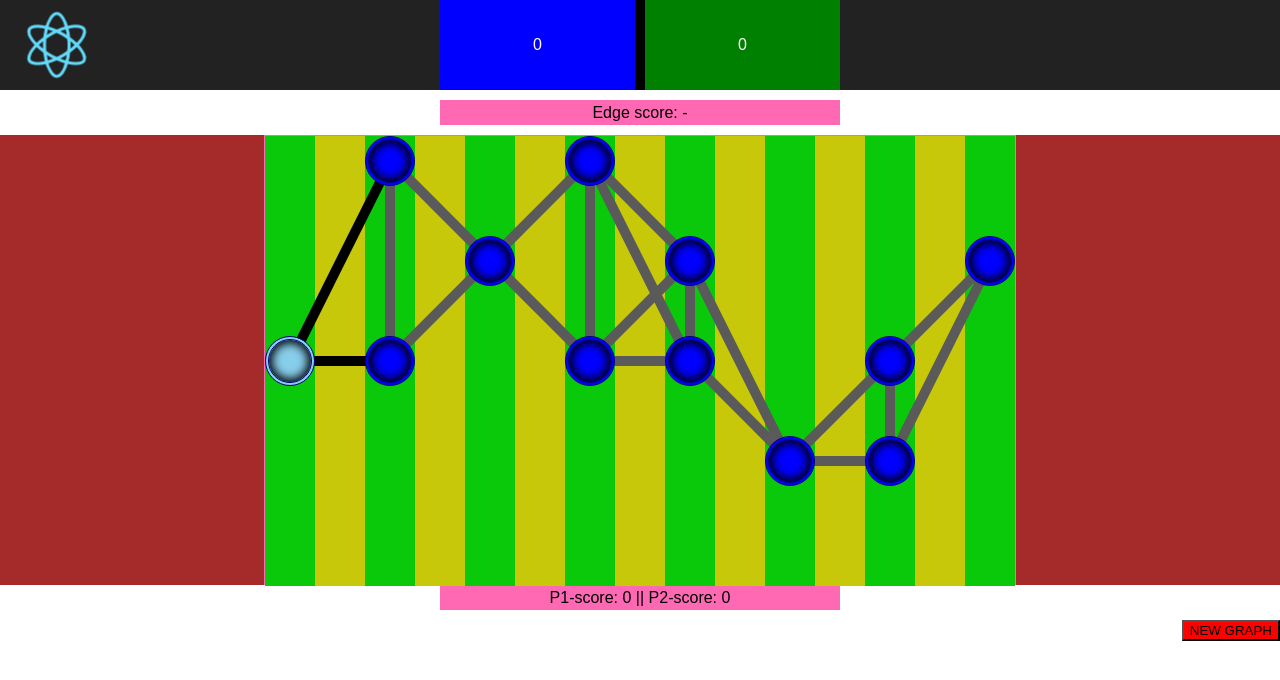
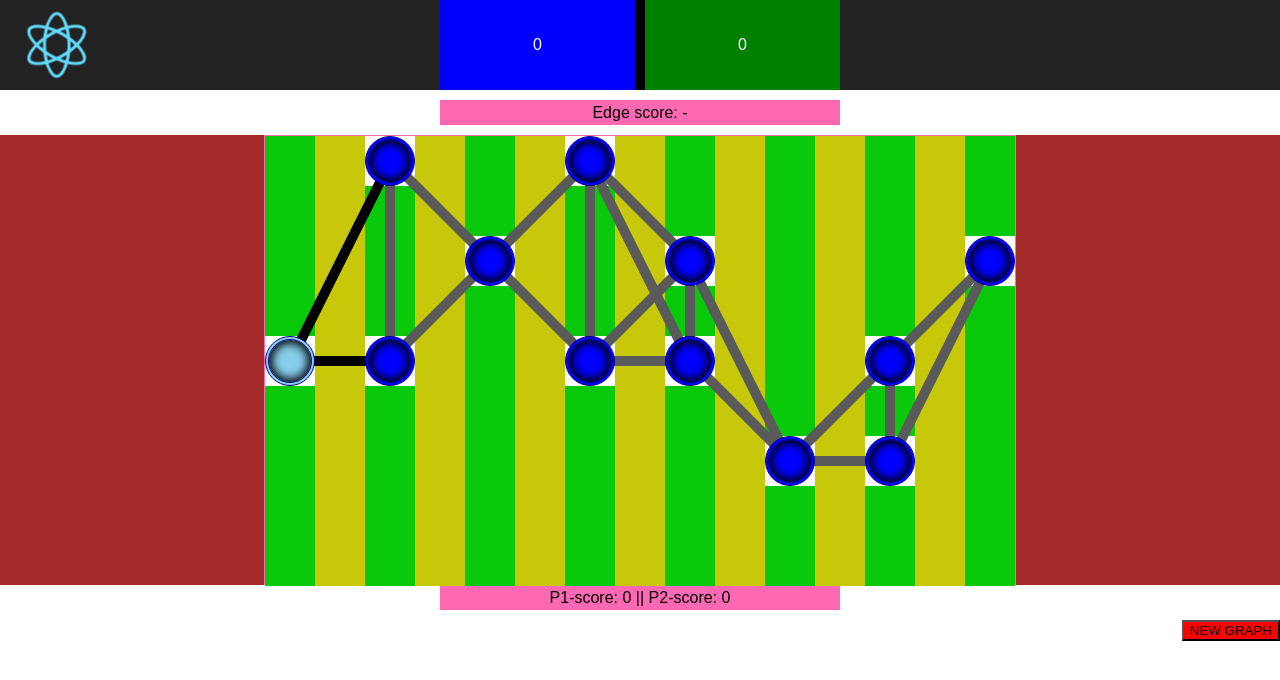
Before and after one commit to Schm000L/GraphGame, a React (Create React App) app: page / in a window 1280 px wide. Shown: the top 680 px of the page. Built offline with nearby package versions, Linux system fonts and the light colour scheme.

Commit message:
EdgeElement now use .attrs. No longer use NodeContainer for Node.

```diff
--- a/src/components/gridcomponents.tsx
+++ b/src/components/gridcomponents.tsx
@@ -25,29 +25,48 @@ export const EmptyBlock = styled.div`
     }
 `
 
-const NodeContainer = styled.div `
-    position:relative;
-    width:${BLOCKSIZE}px;
-    height:${BLOCKSIZE}px;
-    margin: 0;
-    background-color:rgb(200, 200, 10);
-    &:nth-child(odd) {
-        background-color:rgb(10, 200, 10);
-    }
-`
+// const NodeContainer = styled.div `
+//     position:relative;
+//     width:${BLOCKSIZE}px;
+//     height:${BLOCKSIZE}px;
+//     margin: 0;
+//     background-color:rgb(200, 200, 10);
+//     &:nth-child(odd) {
+//         background-color:rgb(10, 200, 10);
+//     }
+// `
 
 type NodeProps = {
     connected?: boolean
 }
 
-const NODE = styled.div `
+// const NODE = styled.div `
+//     box-sizing: border-box;
+//     width:${BLOCKSIZE}px;
+//     height:inherit;
+//     border-radius:${Math.floor(BLOCKSIZE/2)}px;
+//     background-color: ${(props:NodeProps = {connected: false}) => props.connected ? 'skyblue' : 'blue'};
+//     margin: 0;
+//     position:inherit;
+//     z-index:100;
+//     &:hover {
+//         background-color:white;
+//     }
+//     border:4px double navy;
+//     box-shadow: 0 0 10px 3px black inset;
+// `
+
+// export const Node = (props: NodeProps) => <NodeContainer><NODE connected={props.connected}/></NodeContainer>
+
+
+export const Node = styled.div `
     box-sizing: border-box;
     width:${BLOCKSIZE}px;
-    height:inherit;
+    height:${BLOCKSIZE}px;
     border-radius:${Math.floor(BLOCKSIZE/2)}px;
     background-color: ${(props:NodeProps = {connected: false}) => props.connected ? 'skyblue' : 'blue'};
     margin: 0;
-    position:inherit;
+    position:relative;
     z-index:100;
     &:hover {
         background-color:white;
@@ -55,9 +74,6 @@ const NODE = styled.div `
     border:4px double navy;
     box-shadow: 0 0 10px 3px black inset;
 `
-
-export const Node = (props: NodeProps) => <NodeContainer><NODE connected={props.connected}/></NodeContainer>
-
 
 interface RowProps{
     blocks: Block[],
@@ -93,29 +109,24 @@ export type ElementProps = {
     zIndex: number
 }
 
+export const EdgeElement = styled.div.attrs<ElementProps>({
+    style: (props: ElementProps) => ({
+        backgroundColor: `rgb(${props.colour[0]} ${props.colour[1]} ${props.colour[2]})`,
+        top: `${props.top}px`,
+        left: `${props.left}px`,
+        width:`${props.width}px`,
 
-// .attrs({
-    // Put all changing style attributes here!
-    // style: (props: {} | ElementProps) => ( {backgroundColor: `rgb(${props.colour[0]} ${props.colour[1]} ${props.colour[2]})`} )
-// })
+        transform: `rotate(${props.rotation}rad)`,
+        zIndex: `${props.zIndex}`,
+    } )
+})`
+    box-sizing:border-box;
+    position: absolute;
+    height:${Math.floor(BLOCKSIZE/5)}px;
+    transform-origin:0 0 0;
 
-export const EdgeElement = styled.div`
-    position: absolute;
-    top:${(props:ElementProps) => props.top}px;
-    left:${(props:ElementProps) => props.left}px;
-
-    height:${Math.floor(BLOCKSIZE/5)}px;
-    width:${(props:ElementProps) => props.width}px;
-
-    background-color: rgb(${(props:ElementProps)=> `${props.colour[0]} ${props.colour[1]} ${props.colour[2]}`});
-
-    transform-origin:0 0 0;
-    transform: rotate(${(props:ElementProps)=>props.rotation}rad);
-    z-index:${(props:ElementProps) => props.zIndex};
     &:hover {
         border:2px solid white;
-        height:6px;
-        width:${(props:ElementProps) => props.width-4}px;
     }
 `
 
```
